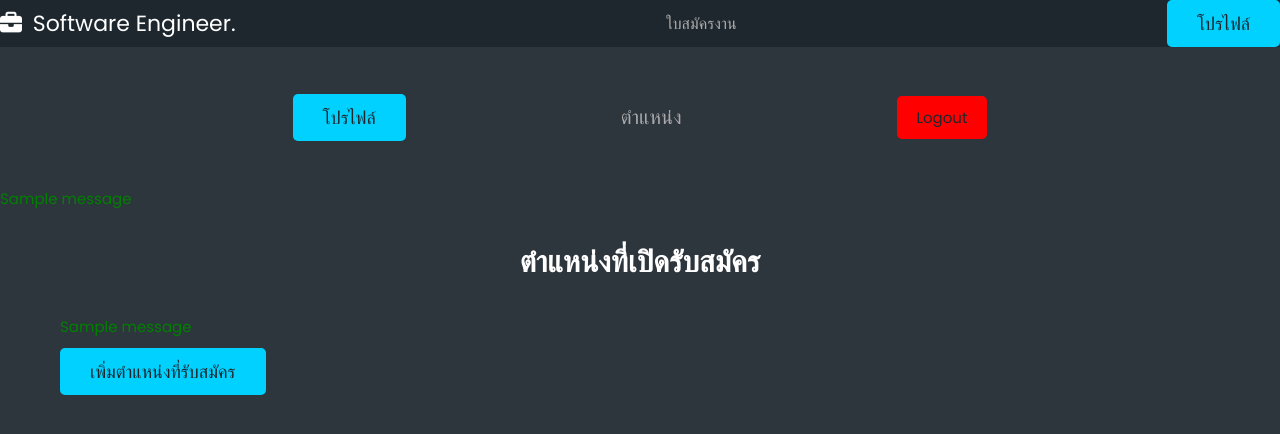
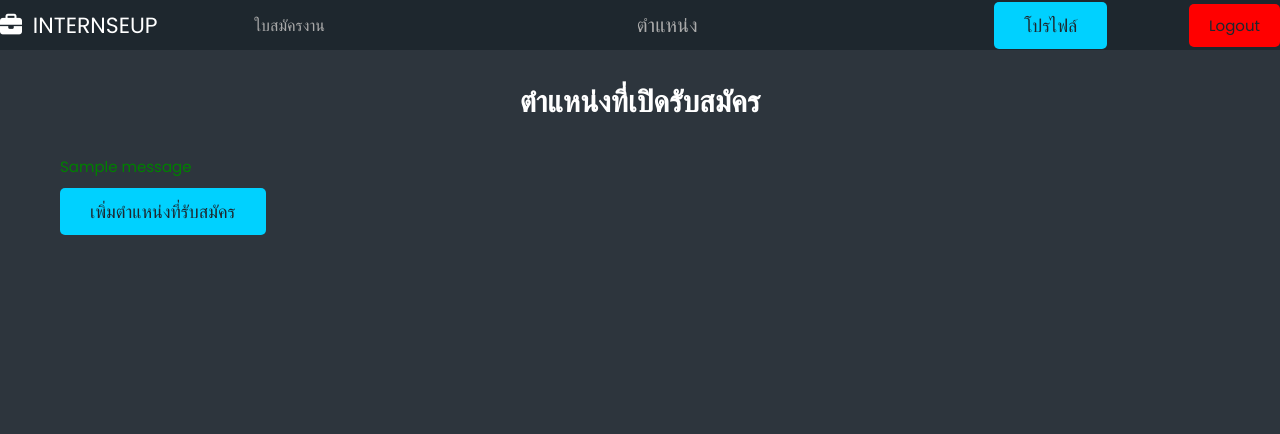
Before and after one commit to Z310Nz/Django-lineforintern, a Django app: a page that uses lineforinterns/usertype/templates/navbarmain.html in a window 1280 px wide. Shown: the top 434 px of the page. Run offline with Django 5.2, Linux system fonts and the light colour scheme; a user stored in the database is signed in; data comes from the database, SQL or seed files in the repository; both versions use the stored data as it was after the commit; tables that the repository leaves empty hold one stand-in row (values such as "Sample post"); one stand-in notice (Sample message) is shown; some libraries are stand-ins or nearby versions.

Commit message:
navbar fix

```diff
--- a/lineforinterns/usertype/templates/navbarmain.html
+++ b/lineforinterns/usertype/templates/navbarmain.html
@@ -2,30 +2,35 @@
   <s class="flex">
     <div id="menu-btn" class="fas fa-bars-staggered"></div>
 
-    <a href="#" class="logo"><i class="fas fa-briefcase"></i> Software Engineer.</a>
+    <a href="#" class="logo"><i class="fas fa-briefcase"></i> INTERNSEUP</a>
 
     {% if user.is_authenticated %} {% if user.role == 'STUDENT' %}
 
     <nav class="navbar">
       <a href="{% url 'home' %}">ค้นหางาน</a>
     </nav>
+    <a href="{% url 'companyselect' role='STUDENT' username=user.username %}" class="navbar__item">ใบสมัคร</a>
     <a
       href="{% url 'profile' role='STUDENT' username=user.username %}"
       class="btn"
       style="margin-top: 0"
       >โปรไฟล์</a
     >
+    <a href="{% url 'logout' %}" class="btn-logout">logout</a>
 
     {% elif user.role == 'COMPANY' %}
     <nav class="navbar">
       <a href="{% url 'studentview' role=user.role username=user.username %}">ใบสมัครงาน</a>
     </nav>
+    <a href="{% url 'position' role='COMPANY' username=user.username %}" class="navbar__item">ตำแหน่ง</a>
     <a
       href="{% url 'profile' role='COMPANY' username=user.username %}"
       class="btn"
       style="margin-top: 0"
       >โปรไฟล์</a
     >
+    <a href="{% url 'logout' %}" class="btn-logout">logout</a>
+
     {% endif %} {% else %}
     <nav class="navbar">
     <a href="{% url 'home' %}">ค้นหางาน</a>
--- a/lineforinterns/usertype/templates/navbarprofile.html
+++ b/lineforinterns/usertype/templates/navbarprofile.html
@@ -5,12 +5,6 @@
       <a href="{% url 'profile' role='STUDENT' username=user.username %}" class="btn" style="margin-top: 0">โปรไฟล์</a>
       <a href="{% url 'companyselect' role='STUDENT' username=user.username %}" class="navbar__item">ใบสมัคร</a>
       <a href="{% url 'logout' %}" class="btn-logout">logout</a>
-
-
-      {% elif user.role == 'COMPANY' %}
-      <a href="{% url 'profile' role='COMPANY' username=user.username %}" class="btn" style="margin-top: 0">โปรไฟล์</a>
-      <a href="{% url 'position' role='COMPANY' username=user.username %}" class="navbar__item">ตำแหน่ง</a>
-      <a href="{% url 'logout' %}" class="btn-logout">logout</a>
       {% endif %}
     </div>
   </div>
--- a/lineforinterns/usertype/templates/stdstatus/approved.html
+++ b/lineforinterns/usertype/templates/stdstatus/approved.html
@@ -12,7 +12,6 @@
   </head>
   <body>
     {% include "navbarmain.html" %}
-    {% include  'navbarprofile.html'%}
     {% include "navbarstatus.html" %}
     {% if messages %}
     <ul class="messages">
--- a/lineforinterns/usertype/templates/stdstatus/interview.html
+++ b/lineforinterns/usertype/templates/stdstatus/interview.html
@@ -12,7 +12,6 @@
   </head>
   <body>
   {% include "navbarmain.html" %}
-  {% include  'navbarprofile.html'%}
   {% include "navbarstatus.html" %}
   {% if messages %}
   <ul class="messages">
--- a/lineforinterns/usertype/templates/stdstatus/rejected.html
+++ b/lineforinterns/usertype/templates/stdstatus/rejected.html
@@ -12,7 +12,6 @@
   </head>
   <body>
     {% include "navbarmain.html" %}
-    {% include  'navbarprofile.html'%}
     {% include "navbarstatus.html" %}
     {% if messages %}
     <ul class="messages">
--- a/lineforinterns/usertype/templates/userweb/addinfo.html
+++ b/lineforinterns/usertype/templates/userweb/addinfo.html
@@ -13,12 +13,9 @@
   <body>
     <!-- header section starts  -->
     {% csrf_token %}
-    <!-- Navbar  -->
     {% include "navbarmain.html" %}
-    <!-- Navbar  -->
 
-    <!-- Navbar  -->
-    {% include  'navbarprofile.html'%}
+
     {% if messages %}
       <ul class="messages">
         {% for message in messages %}
@@ -26,7 +23,6 @@
         {% endfor %}
       </ul>
       {% endif %}
-    <!-- Navbar  -->
     {% if user.role == 'STUDENT' %}
     <!-- header section ends  -->
     <!-- student profile section starts  -->
--- a/lineforinterns/usertype/templates/userweb/companyselect.html
+++ b/lineforinterns/usertype/templates/userweb/companyselect.html
@@ -18,7 +18,6 @@
     <!-- Navbarmain -->
 
     <!-- Navbarprofile  -->
-    {% include  'navbarprofile.html'%}
     {% include  'navbarstatus.html'%}
     {% if messages %}
     <ul class="messages">
--- a/lineforinterns/usertype/templates/userweb/editinfo.html
+++ b/lineforinterns/usertype/templates/userweb/editinfo.html
@@ -18,7 +18,6 @@
     <!-- Navbar  -->
 
     <!-- Navbar  -->
-    {% include  'navbarprofile.html'%}
     {% if messages %}
       <ul class="messages">
         {% for message in messages %}
--- a/lineforinterns/usertype/templates/userweb/position.html
+++ b/lineforinterns/usertype/templates/userweb/position.html
@@ -18,15 +18,7 @@
     <!-- Navbarmain -->
 
     <!-- Navbarprofile  -->
-    {% include  'navbarprofile.html'%}
     <!-- Navbarprofile  -->
-    {% if messages %}
-    <ul class="messages">
-      {% for message in messages %}
-        <li style="font-size:150%;" class="{{ message.tags }}">{{ message }}</li>
-      {% endfor %}
-    </ul>
-    {% endif %}
 
     <section class="jobs-container">
       <h1 class="heading">ตำแหน่งที่เปิดรับสมัคร</h1>
--- a/lineforinterns/usertype/templates/userweb/profile.html
+++ b/lineforinterns/usertype/templates/userweb/profile.html
@@ -18,7 +18,6 @@
     <!-- Navbarmain -->
 
     <!-- Navbarprofile  -->
-    {% include  'navbarprofile.html'%}
     {% if messages %}
       <ul class="messages">
         {% for message in messages %}
--- a/lineforinterns/usertype/templates/userweb/student.html
+++ b/lineforinterns/usertype/templates/userweb/student.html
@@ -18,7 +18,6 @@
     <!-- Navbarmain -->
 
     <!-- Navbarprofile  -->
-    {% include  'navbarprofile.html'%}
     {% if messages %}
       <ul class="messages">
         {% for message in messages %}
--- a/lineforinterns/usertype/templates/userweb/view_detail.html
+++ b/lineforinterns/usertype/templates/userweb/view_detail.html
@@ -18,7 +18,6 @@
     <!-- Navbarmain -->
 
     <!-- Navbarprofile  -->
-    {% include  'navbarprofile.html'%}
     {% if messages %}
       <ul class="messages">
         {% for message in messages %}
```
Also changed, not shown: lineforinterns/db.sqlite3, lineforinterns/media/profile/Profile_Za7sw00.jpg (added), lineforinterns/media/profile/Profile_zk0ofV6.jpg (added), 1 other file.
